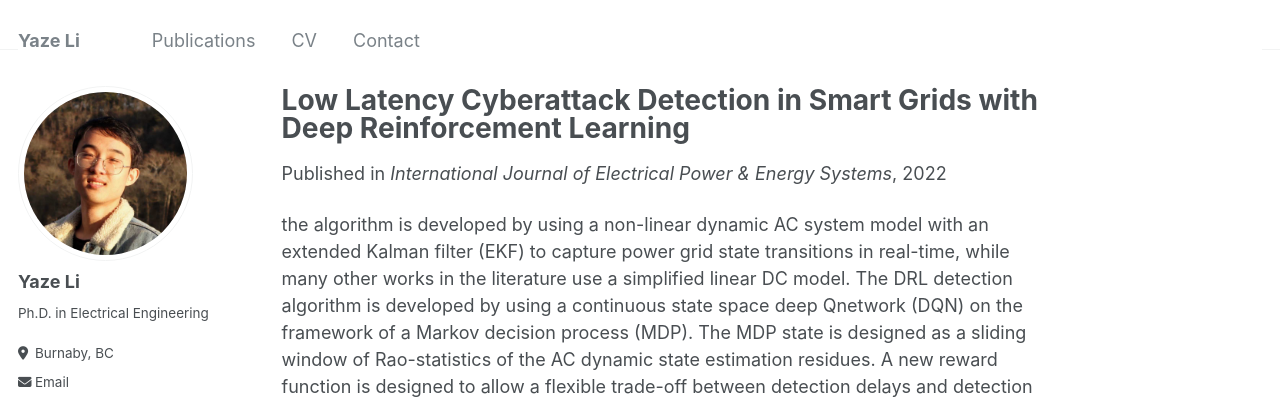
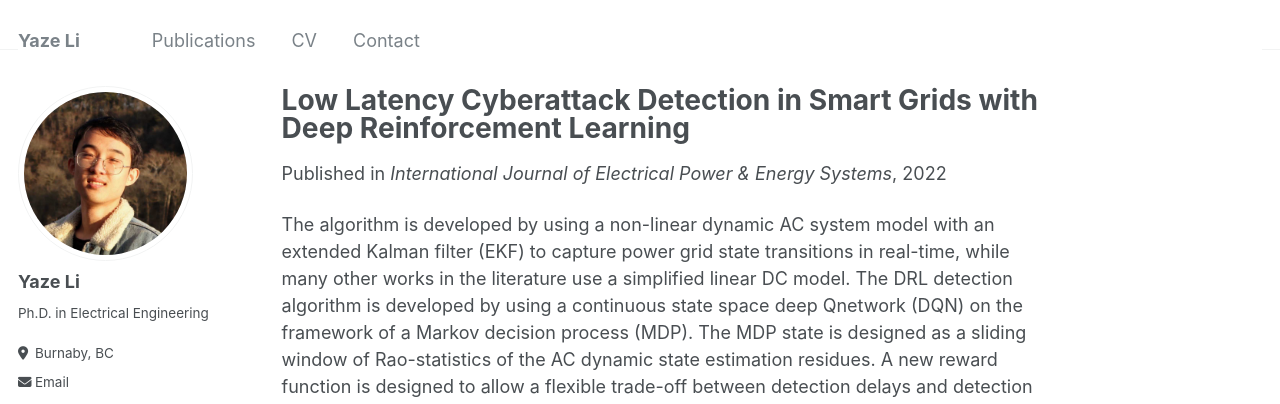
Before and after one commit to Arthurliyaze/Arthurliyaze.github.io, a Jekyll site: the page built from _publications/2022-11-01-ijepes-detection-rl.md, in a window 1280 px wide and 1246 px high. Shown: the top 404 px of the window. Built offline with Jekyll 4.4.1, drawn with Linux system fonts in a browser that asks for light colours; some web fonts are replaced; some of the changed text lies outside the part shown.

```diff
--- a/_publications/2022-11-01-ijepes-detection-rl.md
+++ b/_publications/2022-11-01-ijepes-detection-rl.md
@@ -14,8 +14,7 @@ learning,” International Journal of Electrical Power & Energy Systems, vol.
 142, p. 108265, 2022.'
 ---
 
-the algorithm
-is developed by using a non-linear dynamic AC system model
+The algorithm is developed by using a non-linear dynamic AC system model
 with an extended Kalman filter (EKF) to capture power grid
 state transitions in real-time, while many other works in the
 literature use a simplified linear DC model. The DRL detection
```
